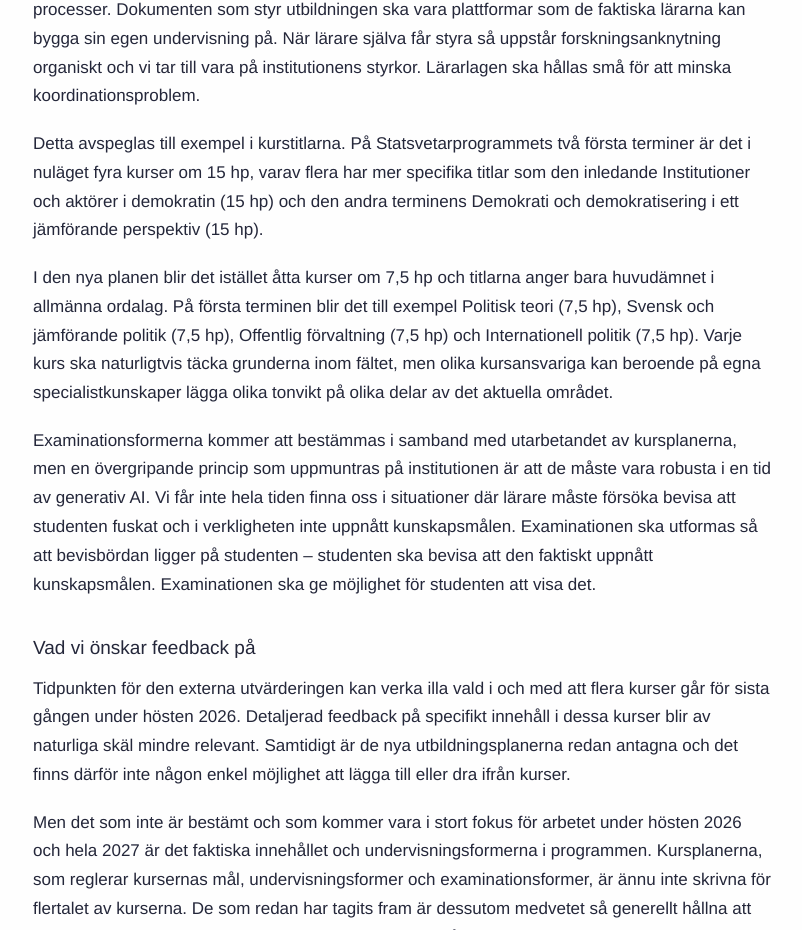
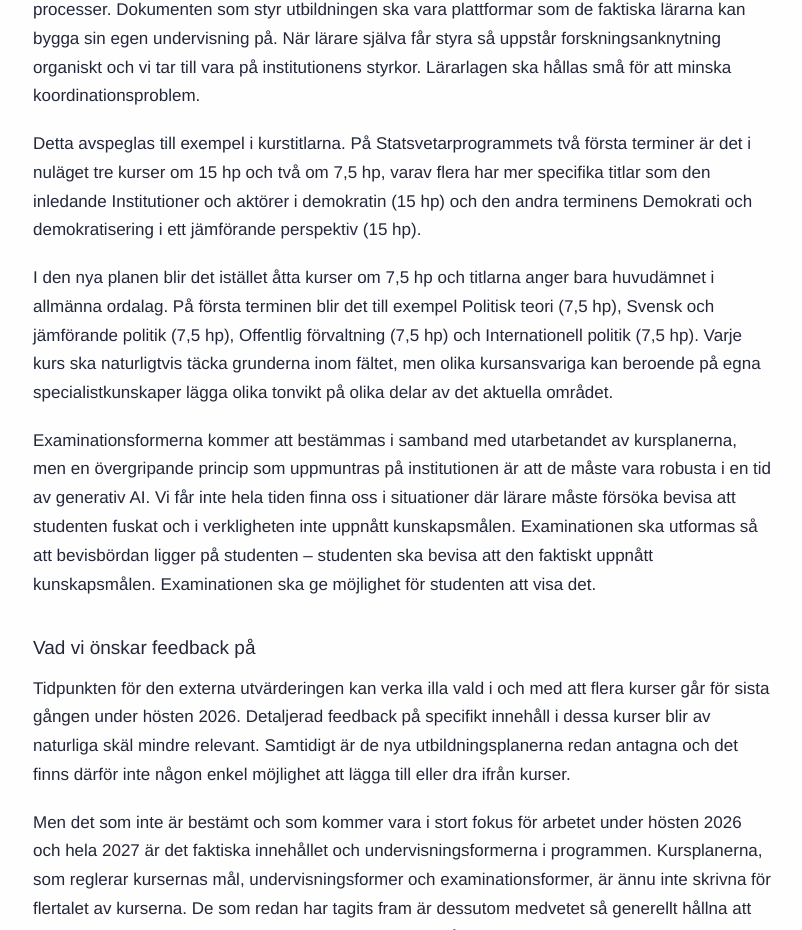
Before and after one commit to statsvetenskapgu/underlag, a plain HTML site: page reflektion.html in a window 1280 px wide. Shown: the part 1733-2663 px from the top of the page, without its empty margins (237-1039 px from the left). Drawn offline with Linux system fonts and the light colour scheme; a web font is replaced by a local one.

Commit message:
Mindre ändring

```diff
--- a/reflektion.html
+++ b/reflektion.html
@@ -81,7 +81,7 @@
 
       <p>Den övergripande målsättningen för reformerna har varit att modernisera utbildningarna och höja ambitionsnivån. Sättet på vilket det görs är att ge lärare och kursansvariga större frihet och ansvar. Mål och strategidokumentet för utbildningen på institutionen slår fast att &rdquo;Kvalitet och utveckling i undervisningen drivs av lärarna, med återkoppling och delaktighet från studenterna. Genom att ge lärare förtroende, autonomi och resurser säkras forskningsanknytning och engagemang.&rdquo; Det vill säga, utbildningsplaner och kursplaner ska lämna så stort utrymme som möjligt för lärare att kontinuerligt utveckla undervisningen utan att behöva genomgå byråkratiska processer. Dokumenten som styr utbildningen ska vara plattformar som de faktiska lärarna kan bygga sin egen undervisning på. När lärare själva får styra så uppstår forskningsanknytning organiskt och vi tar till vara på institutionens styrkor. Lärarlagen ska hållas små för att minska koordinationsproblem.</p>
 
-      <p>Detta avspeglas till exempel i kurstitlarna. På Statsvetarprogrammets två första terminer är det i nuläget fyra kurser om 15 hp, varav flera har mer specifika titlar som den inledande Institutioner och aktörer i demokratin (15 hp) och den andra terminens Demokrati och demokratisering i ett jämförande perspektiv (15 hp).</p>
+      <p>Detta avspeglas till exempel i kurstitlarna. På Statsvetarprogrammets två första terminer är det i nuläget tre kurser om 15 hp och två om 7,5 hp, varav flera har mer specifika titlar som den inledande Institutioner och aktörer i demokratin (15 hp) och den andra terminens Demokrati och demokratisering i ett jämförande perspektiv (15 hp).</p>
 
       <p>I den nya planen blir det istället åtta kurser om 7,5 hp och titlarna anger bara huvudämnet i allmänna ordalag. På första terminen blir det till exempel Politisk teori (7,5 hp), Svensk och jämförande politik (7,5 hp), Offentlig förvaltning (7,5 hp) och Internationell politik (7,5 hp). Varje kurs ska naturligtvis täcka grunderna inom fältet, men olika kursansvariga kan beroende på egna specialistkunskaper lägga olika tonvikt på olika delar av det aktuella området.</p>
 
```
Also changed, not shown: 1 other file.
